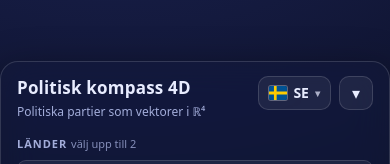
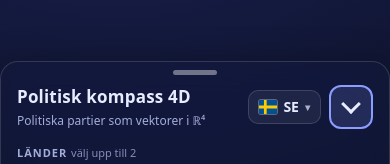
Before and after one commit to OscarAlmgren/political-sphere, a plain HTML site: page index.html in a window 390 px wide. Shown: the part 344-508 px from the top of the page. Drawn offline with nearby package versions, Linux system fonts and the light colour scheme.

Commit message:
Clear minimise/maximise control for the settings panel
The header (title + language) stays visible; only the settings body hides.
The toggle is now shown at every screen size, 44px, with an accent-coloured
chevron so it is not mistaken for the language dropdown, plus a tappable grab
bar on phones.

Co-Authored-By: Claude Sonnet 5.5 <noreply@anthropic.com>
Claude-Session: https://claude.ai/code/session_01Ezy6pzWJWvGZWxsECSbR5J

```diff
--- a/app.js
+++ b/app.js
@@ -606,12 +606,18 @@ $('slice-toggle').addEventListener('change', (e) => { state.slice = e.target.che
 const partiesDetails = $('all-parties');
 partiesDetails.addEventListener('toggle', () => { if (partiesDetails.open) renderPartyTable($('party-table'), activeObjs().map((o) => o.e), state.you); });
 
-$('hud-toggle').addEventListener('click', () => {
-  const collapsed = hud.classList.toggle('collapsed');
-  $('hud-toggle').setAttribute('aria-expanded', String(!collapsed));
-  trAttr($('hud-toggle'), 'aria-label', collapsed ? 'hud.expand' : 'hud.collapse');
-});
-if (!desktopMQ.matches && window.innerHeight < 600) $('hud-toggle').click(); // short phones start collapsed
+// Minimise / maximise the panel: the header (title + language) stays visible, only the settings body hides.
+function setHudCollapsed(collapsed) {
+  hud.classList.toggle('collapsed', collapsed);
+  const btn = $('hud-toggle');
+  btn.setAttribute('aria-expanded', String(!collapsed));
+  const key = collapsed ? 'hud.expand' : 'hud.collapse';
+  trAttr(btn, 'aria-label', key);
+  trAttr(btn, 'title', key);
+}
+$('hud-toggle').addEventListener('click', () => setHudCollapsed(!hud.classList.contains('collapsed')));
+$('hud-handle').addEventListener('click', () => $('hud-toggle').click()); // phones: tap the grab bar too
+if (!desktopMQ.matches && window.innerHeight < 600) setHudCollapsed(true); // short phones start minimised
 
 /* ----------------------------------------------------------------- render */
 function leaning(ax, v) {
--- a/i18n.js
+++ b/i18n.js
@@ -21,8 +21,8 @@ export const STRINGS = {
     'app.title': 'Politisk kompass 4D',
     'app.subtitle': 'Politiska partier som vektorer i ℝ⁴',
     'lang.label': 'Språk',
-    'hud.collapse': 'Fäll ihop panelen',
-    'hud.expand': 'Fäll ut panelen',
+    'hud.collapse': 'Minimera panelen',
+    'hud.expand': 'Maximera panelen',
     'hud.aria': 'Kontroller och resultat',
     'stage.aria': 'Interaktiv politisk 3D-kompass. En tabell över alla partier finns i sidopanelen.',
     'you.label': 'Du',
@@ -156,8 +156,8 @@ export const STRINGS = {
     'app.title': 'Political Compass 4D',
     'app.subtitle': 'Political parties as vectors in ℝ⁴',
     'lang.label': 'Language',
-    'hud.collapse': 'Collapse panel',
-    'hud.expand': 'Expand panel',
+    'hud.collapse': 'Minimise panel',
+    'hud.expand': 'Maximise panel',
     'hud.aria': 'Controls and results',
     'stage.aria': 'Interactive 3D political compass. A table of all parties is available in the side panel.',
     'you.label': 'You',
--- a/index.html
+++ b/index.html
@@ -36,6 +36,7 @@
   </main>
 
   <aside id="hud" aria-label="Kontroller och resultat" data-i18n-aria-label="hud.aria">
+    <div id="hud-handle" class="hud-handle" aria-hidden="true"></div>
     <header class="hud-head">
       <div>
         <h1 data-i18n="app.title">Politisk kompass 4D</h1>
@@ -43,7 +44,7 @@
       </div>
       <div class="head-actions">
         <button id="lang-btn" class="lang-btn" type="button" aria-haspopup="listbox" aria-expanded="false" aria-label="Språk" data-i18n-aria-label="lang.label"><span class="code">SE</span></button>
-        <button id="hud-toggle" type="button" aria-expanded="true" aria-controls="hud-body" aria-label="Fäll ihop panelen" data-i18n-aria-label="hud.collapse"></button>
+        <button id="hud-toggle" type="button" aria-expanded="true" aria-controls="hud-body" aria-label="Minimera panelen" title="Minimera panelen" data-i18n-aria-label="hud.collapse" data-i18n-title="hud.collapse"></button>
       </div>
     </header>
 
--- a/style.css
+++ b/style.css
@@ -139,15 +139,28 @@ h2 { font-size: 11px; text-transform: uppercase; letter-spacing: 0.09em; color:
 .lang-opt[aria-selected="true"] .name { color: var(--ink); font-weight: 600; }
 .lang-opt[aria-selected="true"]::after { content: "✓"; margin-left: auto; color: var(--accent); }
 
+/* Minimise / maximise the panel. The header (title + language) always stays visible; only the settings body hides.
+   Shown at every screen size. A chevron on an accent-coloured button so it can't be mistaken for the language dropdown. */
 #hud-toggle {
-  display: none;
-  width: 34px; height: 34px; flex: none;
-  border-radius: 10px; border: 1px solid var(--line);
-  background: rgba(255, 255, 255, 0.06); color: var(--ink);
+  display: inline-flex; align-items: center; justify-content: center;
+  width: 44px; height: 44px; flex: none; padding: 0; /* 44px: comfortable thumb target */
+  border-radius: 12px; border: 2px solid var(--accent);
+  background: rgba(139, 157, 255, 0.16); color: var(--ink);
   cursor: pointer;
 }
-#hud-toggle::before { content: "▾"; font-size: 16px; display: block; }
-#hud.collapsed #hud-toggle::before { content: "▴"; }
+#hud-toggle:hover { background: rgba(139, 157, 255, 0.32); }
+#hud-toggle::before {
+  content: ""; width: 11px; height: 11px;
+  border-right: 3px solid currentColor; border-bottom: 3px solid currentColor;
+  transform: translateY(3px) rotate(-135deg); /* chevron up: on desktop the panel collapses upward */
+  transition: transform 0.2s;
+}
+#hud.collapsed #hud-toggle::before { transform: translateY(-3px) rotate(45deg); } /* chevron down: expand */
+#hud.collapsed #hud-body { display: none; }
+#hud.collapsed .hud-head { margin-bottom: 0; }
+
+/* Drag-handle style grab bar (phones only): tap it to minimise / maximise too. */
+.hud-handle { display: none; }
 
 /* Sliders */
 .slider-row { margin-bottom: 10px; }
@@ -326,11 +339,17 @@ summary { cursor: pointer; font-weight: 600; color: var(--ink-dim); }
     border-radius: 18px 18px 0 0; border-bottom: 0;
     padding-bottom: calc(12px + env(safe-area-inset-bottom, 0px));
   }
-  #hud-toggle { display: block; }
-  #hud.collapsed #hud-body { display: none; }
+  /* Bottom sheet: it collapses downward, so the chevron points down when open and up when minimised. */
+  #hud-toggle::before { transform: translateY(-3px) rotate(45deg); }
+  #hud.collapsed #hud-toggle::before { transform: translateY(3px) rotate(-135deg); }
+  .hud-handle {
+    display: block; position: relative; width: 44px; height: 5px; margin: -6px auto 10px;
+    border-radius: 3px; background: rgba(255, 255, 255, 0.4); cursor: pointer;
+  }
+  .hud-handle::after { content: ""; position: absolute; inset: -14px -30px; } /* larger tap area than the visible bar */
   #explainer { width: calc(100% - 24px); max-height: calc(100% - 24px); }
 }
 
 @media (prefers-reduced-motion: reduce) {
-  .switch-track, .switch-track::after, .entity-label { transition: none; }
+  .switch-track, .switch-track::after, .entity-label, #hud-toggle::before { transition: none; }
 }
```
